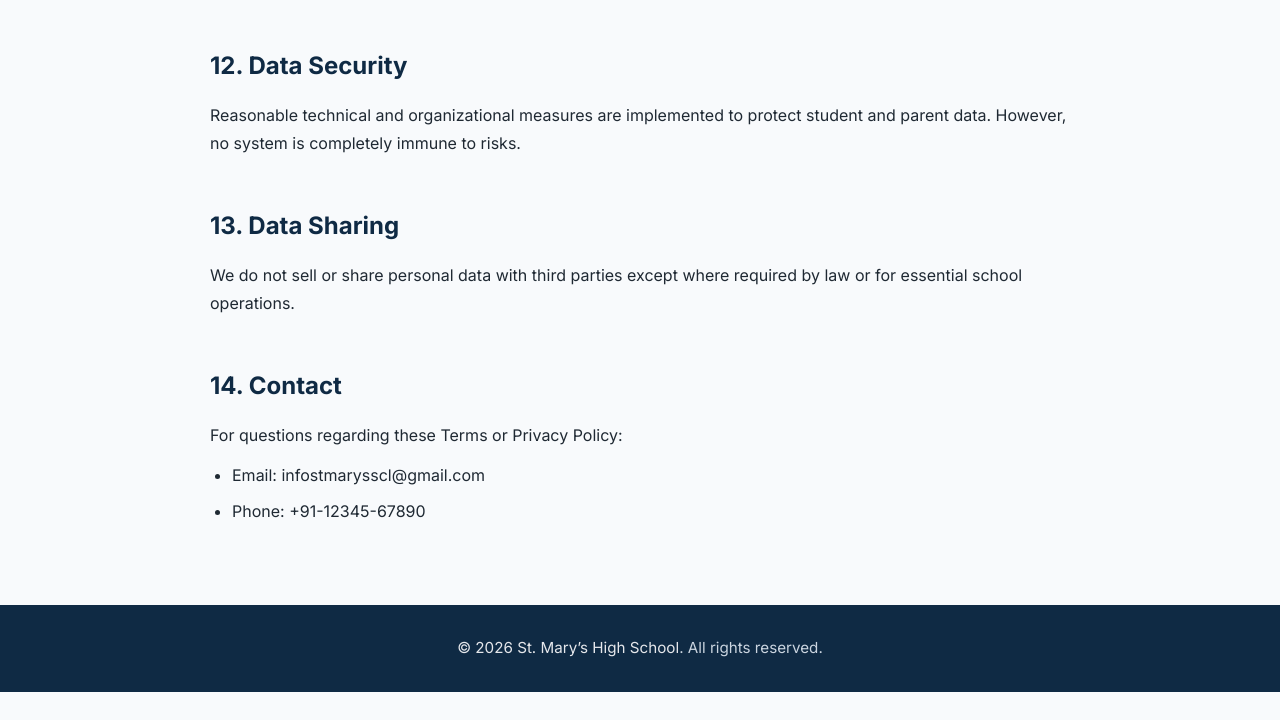
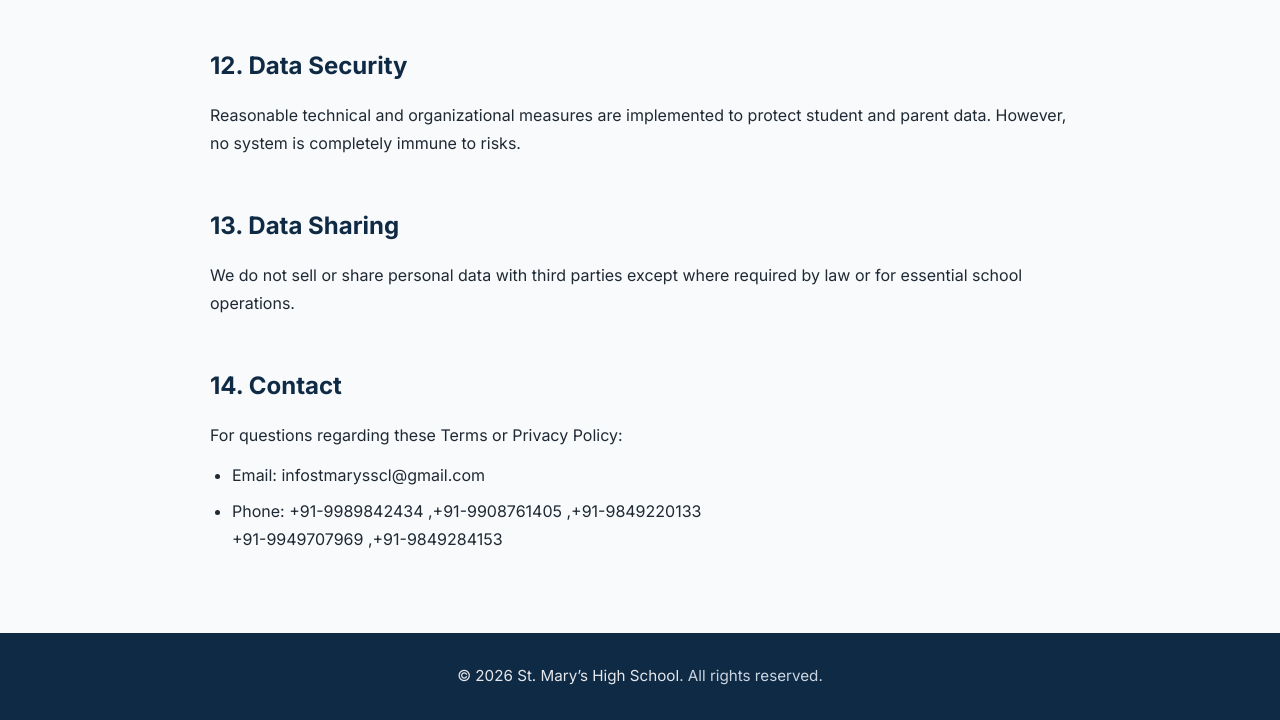
Before and after one commit to Kiriteshwar/deploy-version1, a website: page st-marys-portal-oldd mixed/backend-oldd mixed/public/terms.html in a window 1280 px wide. Shown: the part 2877-3597 px from the top of the page. Before the commit the page ends 3569 px from the top, so only its background shows below. Drawn offline with Linux system fonts and the light colour scheme.

Commit message:
updated ph no

```diff
--- a/st-marys-portal-oldd mixed/backend-oldd mixed/public/terms.html
+++ b/st-marys-portal-oldd mixed/backend-oldd mixed/public/terms.html
@@ -316,7 +316,7 @@
     </p>
     <ul>
       <li>Email: infostmarysscl@gmail.com</li>
-      <li>Phone: +91-12345-67890</li>
+      <li>Phone: +91-9989842434 ,+91-9908761405 ,+91-9849220133 <br>+91-9949707969 ,+91-9849284153</li>
     </ul>
   </section>
 
```
